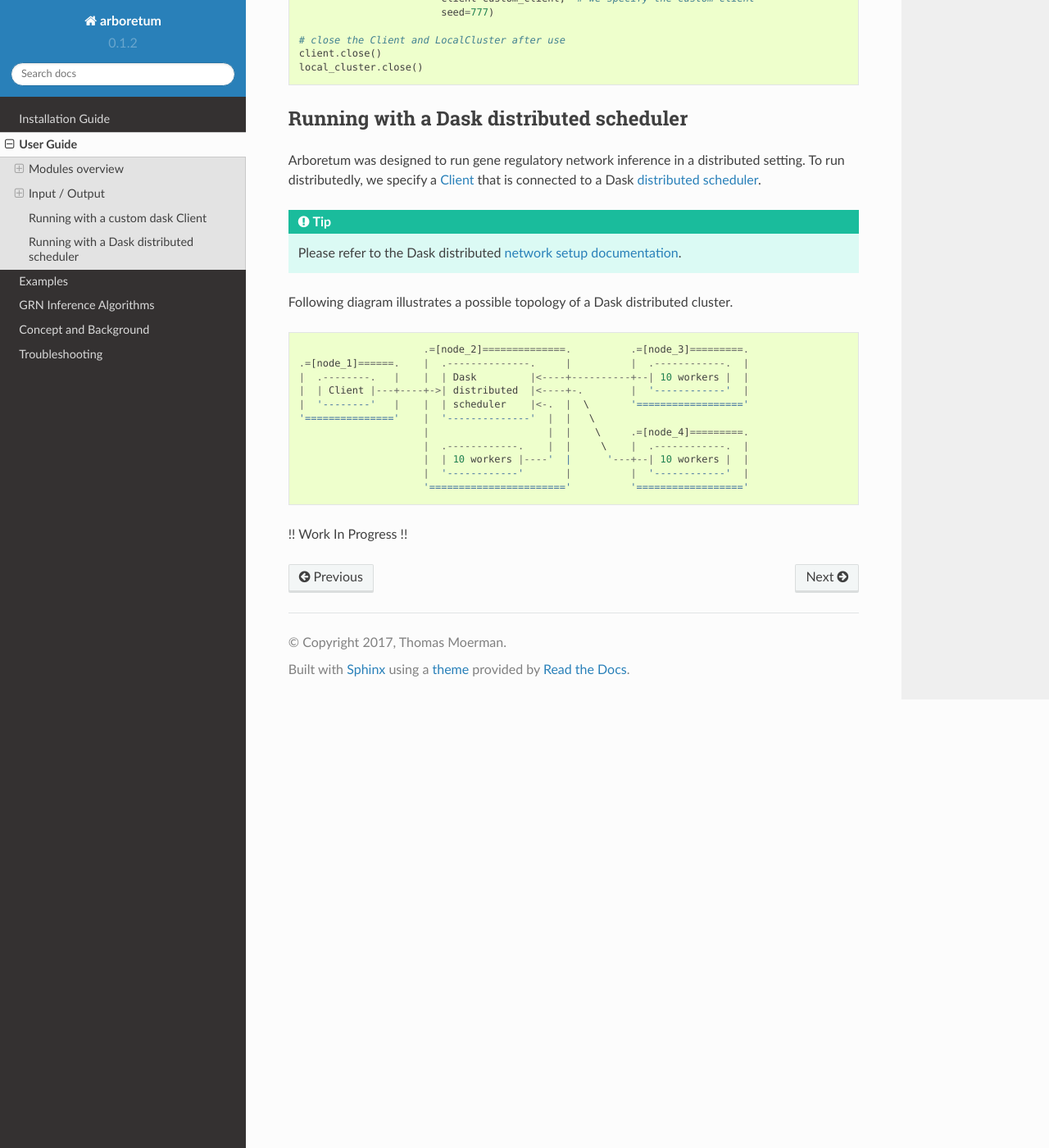
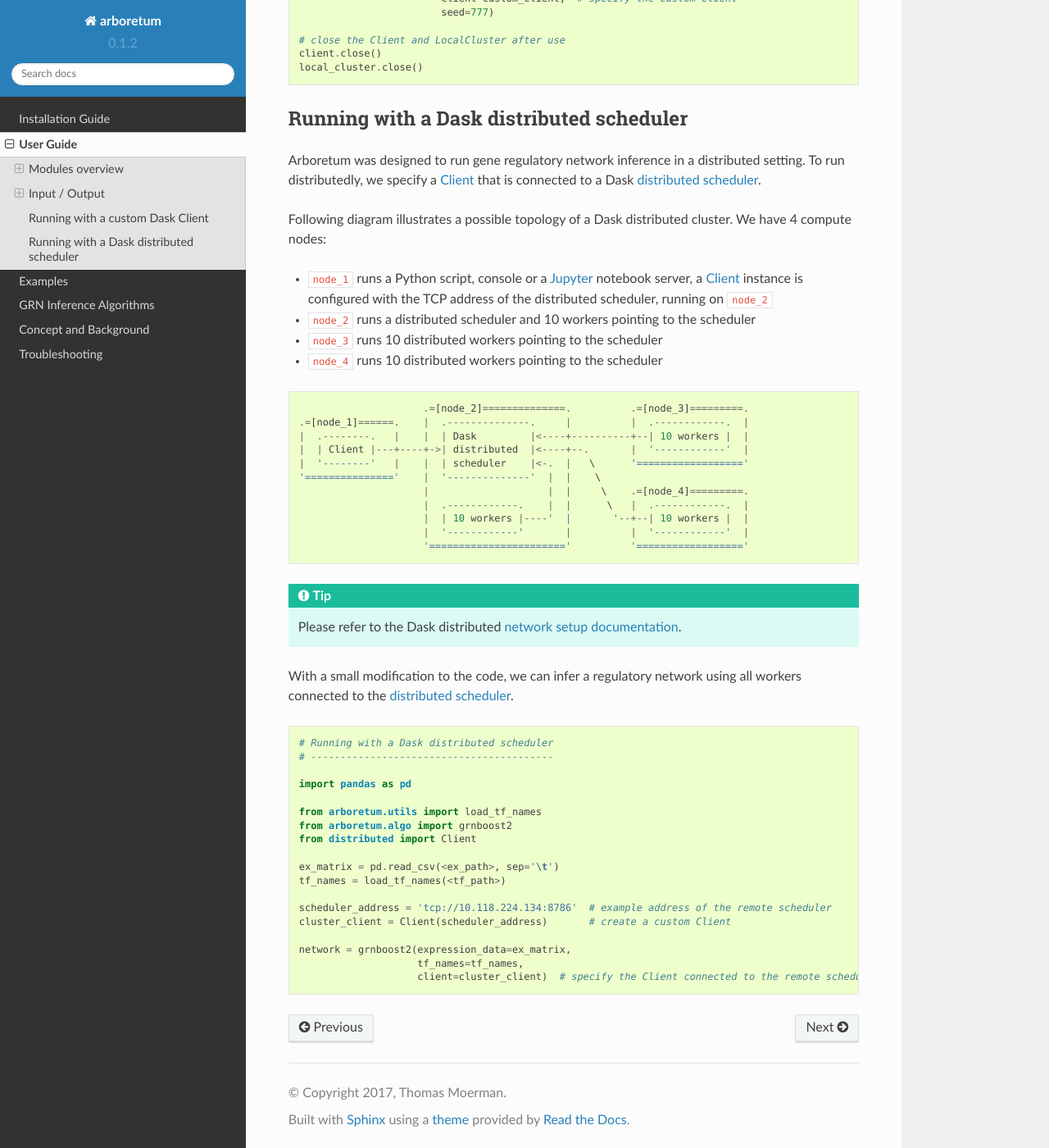
Before and after one commit to aertslab/arboreto, a Sphinx documentation site: the page built from docs/user/index.rst, in a window 1280 px wide and 1400 px high, scrolled down 3620 px. Shown: the whole window at 82% size. Built offline with Sphinx 7.4.7 and the Read the Docs theme 2.0.0, drawn with Linux system fonts in a browser that asks for light colours; some of the changed text lies outside the part shown.

Commit message:
guide for running with a distributed scheduler

```diff
--- a/docs/user/index.rst
+++ b/docs/user/index.rst
@@ -14,6 +14,7 @@
 .. _`dask.distributed`: http://distributed.readthedocs.io
 .. _`set up`: http://distributed.readthedocs.io/en/latest/setup.html
 .. _`network setup documentation`: http://distributed.readthedocs.io/en/latest/setup.html
+.. _jupyter: http://jupyter.org/
 
 Modules overview
 ----------------
@@ -181,8 +182,8 @@
 
 .. code-block:: python
 
-    # Running with a custom Client
-    # ----------------------------
+    # Running with a custom Dask Client
+    # ---------------------------------
 
     import pandas as pd
 
@@ -222,29 +223,56 @@
 Arboretum was designed to run gene regulatory network inference in a distributed
 setting. To run distributedly, we specify a Client_ that is connected to a Dask `distributed scheduler`_.
 
-.. tip::
+Following diagram illustrates a possible topology of a Dask distributed cluster.
+We have 4 compute nodes:
 
-    Please refer to the Dask distributed `network setup documentation`_.
-
-Following diagram illustrates a possible topology of a Dask distributed cluster.
-
+* ``node_1`` runs a Python script, console or a Jupyter_ notebook server, a Client_ instance is configured with the TCP address of the distributed scheduler, running on ``node_2``
+* ``node_2`` runs a distributed scheduler and 10 workers pointing to the scheduler
+* ``node_3`` runs 10 distributed workers pointing to the scheduler
+* ``node_4`` runs 10 distributed workers pointing to the scheduler
 
 .. parsed-literal::
 
                         .=[node_2]==============.          .=[node_3]=========.
    .=[node_1]======.    |  .--------------.     |          |  .------------.  |
    |  .--------.   |    |  | Dask         |<----+----------+--| 10 workers |  |
-   |  | Client |---+----+->| distributed  |<----+-.        |  '------------'  |
-   |  '--------'   |    |  | scheduler    |<-.  |  \       '=================='
-   '==============='    |  '--------------'  |  |   \
-                        |                    |  |    \     .=[node_4]=========.
-                        |  .------------.    |  |     \    |  .------------.  |
-                        |  | 10 workers |----'  |      '---+--| 10 workers |  |
+   |  | Client |---+----+->| distributed  |<----+--.       |  '------------'  |
+   |  '--------'   |    |  | scheduler    |<-.  |   \      '=================='
+   '==============='    |  '--------------'  |  |    \
+                        |                    |  |     \    .=[node_4]=========.
+                        |  .------------.    |  |      \   |  .------------.  |
+                        |  | 10 workers |----'  |       '--+--| 10 workers |  |
                         |  '------------'       |          |  '------------'  |
                         '======================='          '=================='
 
+.. tip::
 
-!! Work In Progress !!
+    Please refer to the Dask distributed `network setup documentation`_.
+
+With a small modification to the code, we can infer a regulatory network using all
+workers connected to the `distributed scheduler`_.
+
+.. code-block:: python
+
+    # Running with a Dask distributed scheduler
+    # -----------------------------------------
+
+    import pandas as pd
+
+    from arboretum.utils import load_tf_names
+    from arboretum.algo import grnboost2
+    from distributed import Client
+
+    ex_matrix = pd.read_csv(<ex_path>, sep='\t')
+    tf_names = load_tf_names(<tf_path>)
+
+    scheduler_address = 'tcp://10.118.224.134:8786'  # example address of the remote scheduler
+    cluster_client = Client(scheduler_address)       # create a custom Client
+
+    network = grnboost2(expression_data=ex_matrix,
+                        tf_names=tf_names,
+                        client=cluster_client)  # specify the Client connected to the remote scheduler
+
 
 .. In local mode, the user does not need to know the details of the underlying
  computation framework. However, in distributed mode, some effort by the user or
```
Also changed, not shown: other parts of docs/user/index.rst (+4 -4 lines).
